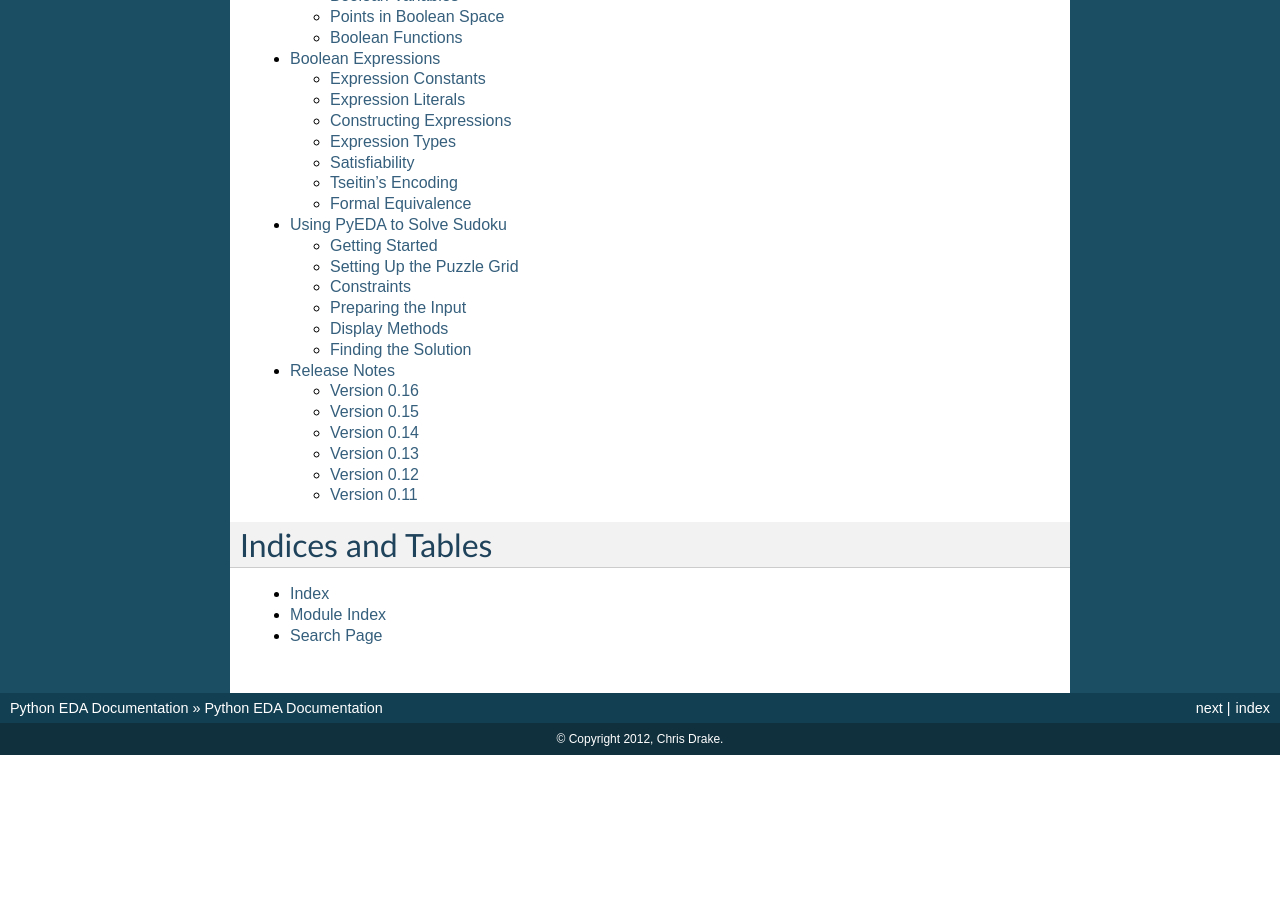
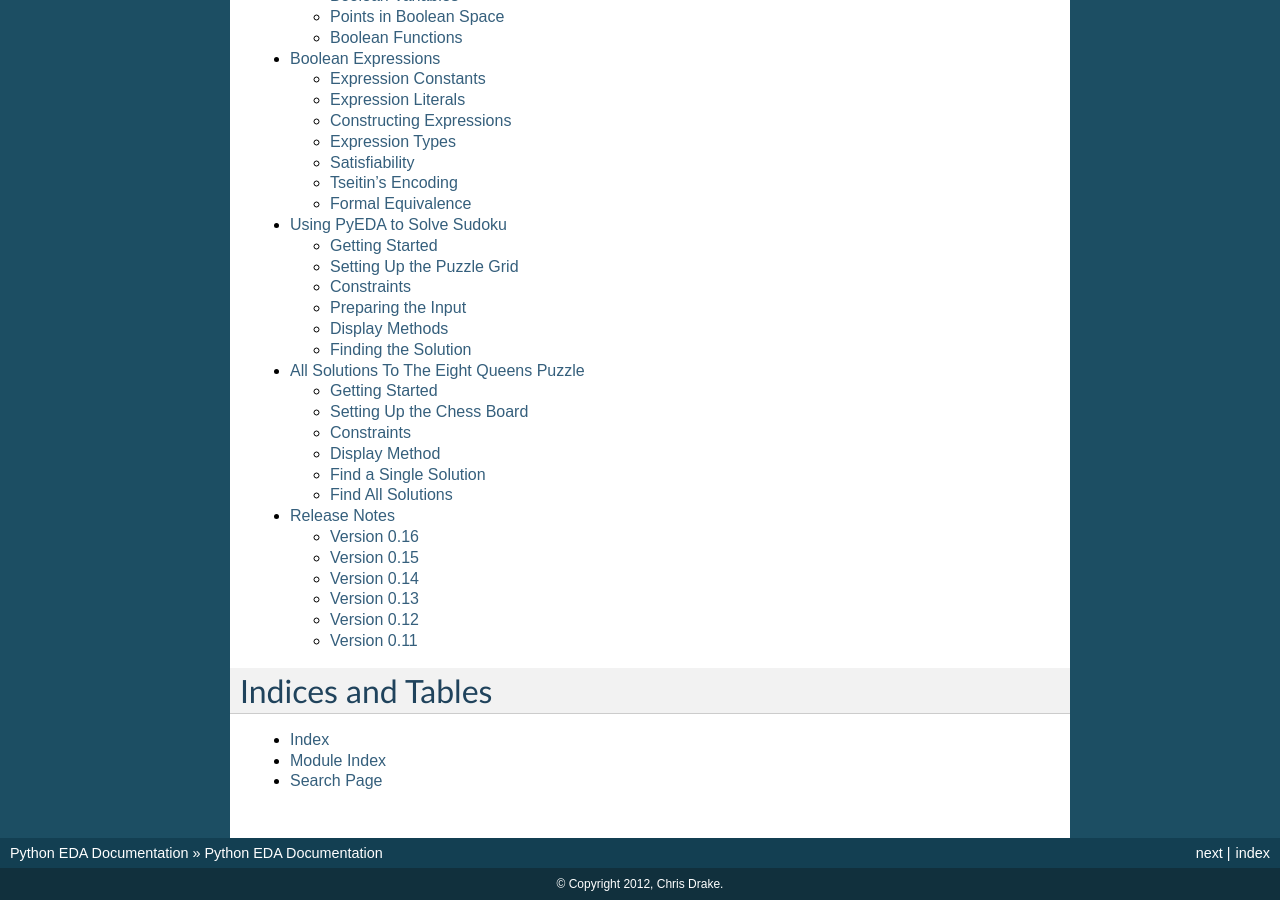
Before and after one commit to cjdrake/pyeda, a Sphinx documentation site: the page built from doc/source/index.rst, in a window 1280 px wide and 900 px high, scrolled down 888 px. Built offline with Sphinx 7.4.7, drawn with Linux system fonts in a browser that asks for light colours; before the commit the page ends 1643 px from its top, so only the background shows below that; some of the changed lines change nothing that is shown.

Commit message:
Add eight queens puzzle document

```diff
--- a/doc/source/index.rst
+++ b/doc/source/index.rst
@@ -40,6 +40,7 @@
    boolalg.rst
    expr.rst
    sudoku.rst
+   queens.rst
    relnotes.rst
 
 Indices and Tables
--- /dev/null
+++ b/doc/source/queens.rst
@@ -0,0 +1,187 @@
+.. _queens:
+
+********************************************
+  All Solutions To The Eight Queens Puzzle
+********************************************
+
+The **eight queens** puzzle is the problem of placing eight chess queens on an
+8x8 chessboard so that no two queens attack each other.
+It is a classic demonstration of finding the solutions to a constraint problem.
+
+In this essay we will use the PyEDA SAT solver to find all solutions to the eight queens puzzle.
+
+Getting Started
+===============
+
+First, import all the standard symbols from PyEDA.
+
+::
+
+   >>> from pyeda.inter import *
+
+Setting Up the Chess Board
+==========================
+
+A chess board is an 8x8 **grid**.
+Each square on the grid either has a queen on it, or doesn't.
+Therefore, we can represent the board using a two-dimensional bit vector, ``X``.
+
+::
+
+   >>> X = bitvec('x', 8, 8)
+
+Constraints
+===========
+
+Row and Column Constraints
+--------------------------
+
+Rather than start with the constraint that :math:`\sum X_{i,j} = 8`,
+we will instead start with a simplifying observation.
+In order to place eight queens on the board,
+since there are exactly eight rows and eight columns on the board itself,
+it is obvious that exactly one queen must be placed on each row,
+and each column.
+
+First, we write a constraint that says
+"exactly one queen must be placed on each row."
+
+::
+
+   >>> R = And(*[OneHot(*[X[r][c] for c in range(8)]) for r in range(8)])
+
+Next, we write a constraint that says
+"exactly one queen must be placed on each column."
+
+::
+
+   >>> C = And(*[OneHot(*[X[r][c] for r in range(8)]) for c in range(8)])
+
+Diagonal Constraints
+--------------------
+
+Diagonal constraints are easy to visualize, but slightly trickier to specify mathematically.
+We will break down the diagonal constraints into two separate sets:
+
+* left-to-right
+* right-to-left
+
+In both cases, the diagonal is always oriented "bottom-to-top".
+
+In both cases, we need to write a constraint that says
+"at most one queen can be located on each diagonal".
+
+::
+
+   >>> starts = [(i, 0) for i in range(6, 0, -1)] + [(0, i) for i in range(7)]
+   >>> lrdiags = []
+   >>> for r, c in starts:
+   ...     lrdiags.append([])
+   ...     ri, ci = r, c
+   ...     while ri < 8 and ci < 8:
+   ...         lrdiags[-1].append((ri, ci))
+   ...         ri += 1
+   ...         ci += 1
+   ...
+   >>> DLR = And(*[OneHot0(*[X[r][c] for r, c in diag]) for diag in lrdiags])
+
+::
+
+   >>> starts = [(i, 7) for i in range(6, -1, -1)] + [(0, i) for i in range(6, 0, -1)]
+   >>> rldiags = []
+   >>> for r, c in starts:
+   ...     rldiags.append([])
+   ...     ri, ci = r, c
+   ...     while ri < 8 and ci >= 0:
+   ...         rldiags[-1].append((ri, ci))
+   ...         ri += 1
+   ...         ci -= 1
+   ...
+   >>> DRL = And(*[OneHot0(*[X[r][c] for r, c in diag]) for diag in rldiags])
+
+Putting It All Together
+-----------------------
+
+Now that we have constraints for rows, columns, and diagonals,
+we have successfully defined all rules for solving the puzzle.
+Put them all together using the And function,
+because all constraints must simultaneously be valid.
+
+::
+
+   >>> S = R * C * DLR * DRL
+
+Verify the formula is in CNF form, and show how large it is::
+
+   >>> S.is_cnf()
+   True
+   >>> len(S.args)
+   744
+
+Display Method
+==============
+
+For convenience,
+let's define a function display to conveniently convert a solution point to
+ASCII:
+
+::
+
+   >>> def display(point):
+   ...     chars = list()
+   ...     for r in range(8):
+   ...         for c in range(8):
+   ...             if point[X[r][c]]:
+   ...                 chars.append("Q")
+   ...             else:
+   ...                 chars.append(".")
+   ...         if r != 7:
+   ...             chars.append("\n")
+   ...     print("".join(chars))
+
+Find a Single Solution
+======================
+
+Find a single solution to the puzzle using the `satisfy_one` method::
+
+   >>> display(S.satisfy_one())
+
+   .......Q
+   ...Q....
+   Q.......
+   ..Q.....
+   .....Q..
+   .Q......
+   ......Q.
+   ....Q...
+
+Find All Solutions
+==================
+
+Part of the challenge of the eight queens puzzle is to not just find a
+single solution,
+but find all solutions.
+Use the `satisfy_all` method to iterate through all solutions::
+
+   >>> for i, soln in enumerate(S.satisfy_all()):
+   ...     print("Solution", i+1, end="\n\n")
+   ...     display(soln)
+   ...     print("")
+
+   Solution 1
+
+   .......Q
+   ...Q....
+   Q.......
+   ..Q.....
+   .....Q..
+   .Q......
+   ......Q.
+   ....Q...
+
+   ...
+
+It is easy to verify that there are exactly 92 distinct solutions to the puzzle::
+
+   >>> len(list(S.satisfy_all()))
+   92
```
